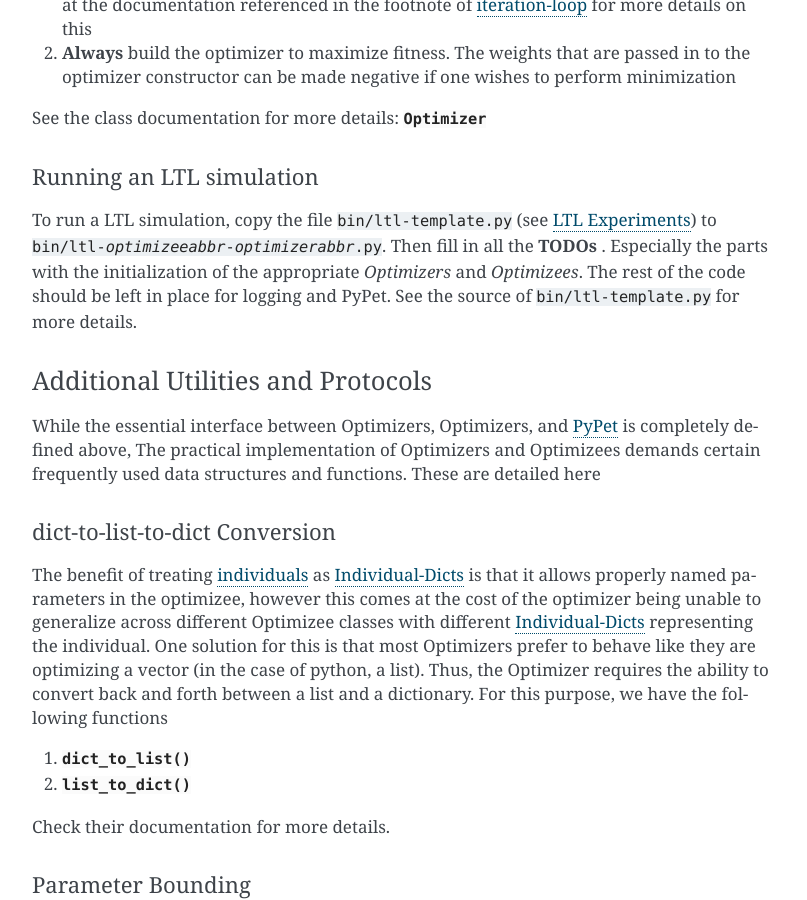
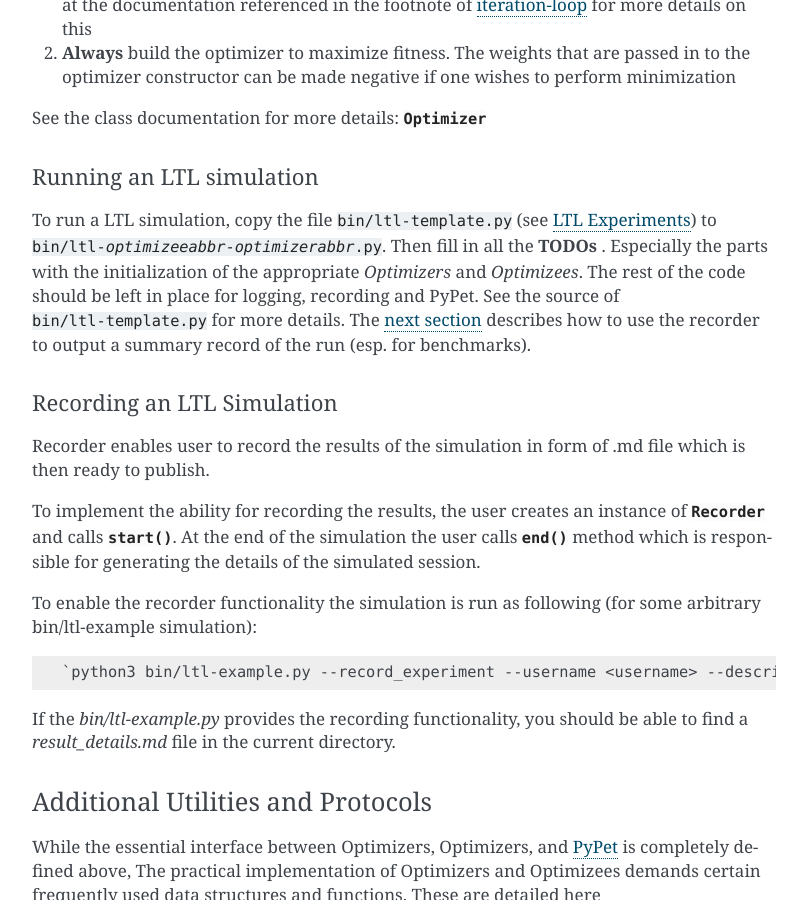
Before and after one commit to IGITUGraz/L2L, a Sphinx documentation site: the page built from doc/intro.rst, in a window 1280 px wide and 900 px high, scrolled down 6308 px. Shown: the whole window, without its empty margins (346-1153 px from the left). Built offline with Sphinx 7.4.7, drawn with Linux system fonts in a browser that asks for light colours; some of the changed text lies outside the part shown.

Commit message:
Updating documentation files and fixing doc bugs

```diff
--- a/doc/intro.rst
+++ b/doc/intro.rst
@@ -54,7 +54,7 @@ Other terms such as Trajectory, individual-dict, are defined as they are introdu
 .. _iteration-loop:
 
 Iteration loop
-~~~~~~~~~~~~~~~~
+~~~~~~~~~~~~~~
 
 
 The progress of execution in the script shown in :doc:`ltl-bin` goes as follows:
@@ -311,7 +311,28 @@ Running an LTL simulation
 To run a LTL simulation, copy the file :file:`bin/ltl-template.py` (see :doc:`ltl-bin`) to
 :file:`bin/ltl-{optimizeeabbr}-{optimizerabbr}.py`. Then fill in all the **TODOs** . Especially the parts with the
 initialization of the appropriate `Optimizers` and `Optimizees`. The rest of the code should be left in place for
-logging and PyPet. See the source of :file:`bin/ltl-template.py` for more details.
+logging, recording and PyPet. See the source of :file:`bin/ltl-template.py` for more details. The `next section <recording_>`_
+describes how to use the recorder to output a summary record of the run (esp. for benchmarks).
+
+.. _recording:
+
+Recording an LTL Simulation
+~~~~~~~~~~~~~~~~~~~~~~~~~~~
+Recorder enables user to record the results of the simulation in form of .md file which is then
+ready to publish.
+
+To implement the ability for recording the results, the user creates an instance of
+:class:`~postproc.recorder.Recorder` and calls :meth:`~postproc.recorder.Recorder.start`.
+At the end of the simulation the user calls :meth:`~postproc.recorder.Recorder.end`
+method which is responsible for generating the details of the simulated session.
+
+To enable the recorder functionality the simulation is run as following (for some arbitrary
+bin/ltl-example simulation)::
+
+  `python3 bin/ltl-example.py --record_experiment --username <username> --description <one_line_description>`
+
+If the `bin/ltl-example.py` provides the recording functionality, you should be able to find a `result_details.md`
+file in the current directory.
 
 
 Additional Utilities and Protocols
@@ -363,6 +384,7 @@ Examples
   implementation of simulated annealing `Optimizer`.
 
 
+
 .. _logging:
 
 Logging
@@ -378,24 +400,6 @@ You can modify the :file:`bin/logging.yaml` file to choose the output level and
 file.
 
 See the `Python logging tutorial <https://docs.python.org/3/howto/logging.html>`_ for more details.
-
-Recording an LTL simulation
-~~~~~~~~~~~~~~~~~~~~~~~~~
-Recorder enables user to record the results of the simulation in form of .md file which is then
-ready to publish.
-
-To implement the ability for recording the results, user creates an instance of
-:class:`~postproc.recorder.Recorder` and calls :meth:`~postproc.recorder.Recorder.start`.
-At the end of the simulation the user calls :meth:`~postproc.recorder.Recorder.end`
-method which is responsible for generating the details of the simulated session.
-
-To enable the recorder functionality the simulation is run as following( for some arbitrary
-bin/ltl-example simulation):
-
-python3 bin/ltl-example.py --record_experiment --username <username> --description <one_line_description>
-
-If the bin/ltl-example.py provides the recording functionality, you should be able to find a result_details.md
-file in the current directory.
 
 Other packages used
 *******************
--- a/doc/ltl.optimizees.functions.rst
+++ b/doc/ltl.optimizees.functions.rst
@@ -5,7 +5,7 @@ The fitness function to optimize is the value of the function.
 FunctionOptimizee class
 -----------------------
 
-.. autoclass:: ltl.optimizees.functions.optimizee.FunctionOptimizee
+.. autoclass:: ltl.optimizees.functions.optimizee.FunctionGeneratorOptimizee
     :members:
     :undoc-members:
     :show-inheritance:
--- a/doc/ltl.optimizees.rst
+++ b/doc/ltl.optimizees.rst
@@ -18,4 +18,3 @@ Implemented examples
     :maxdepth: 1
 
     ltl.optimizees.functions
-    ltl.optimizees.lsm
--- a/doc/ltl.optimizers.rst
+++ b/doc/ltl.optimizers.rst
@@ -16,5 +16,9 @@ Implemented Examples
 .. toctree::
     :maxdepth: 1
 
+    ltl.optimizers.crossentropy
+    ltl.optimizers.face
+    ltl.optimizers.gradientdescent
+    ltl.optimizers.gridsearch
     ltl.optimizers.evolution
     ltl.optimizers.simulatedannealing
```
Also changed, not shown: doc/ltl.optimizees.lsm.rst (deleted, +0 -20 lines), doc/ltl.optimizers.crossentropy.rst (added, +17 -0 lines), doc/ltl.optimizers.face.rst (added, +17 -0 lines), doc/ltl.optimizers.gradientdescent.rst (added, +38 -0 lines), doc/ltl.optimizers.gridsearch.rst (added, +17 -0 lines), 4 other files.
